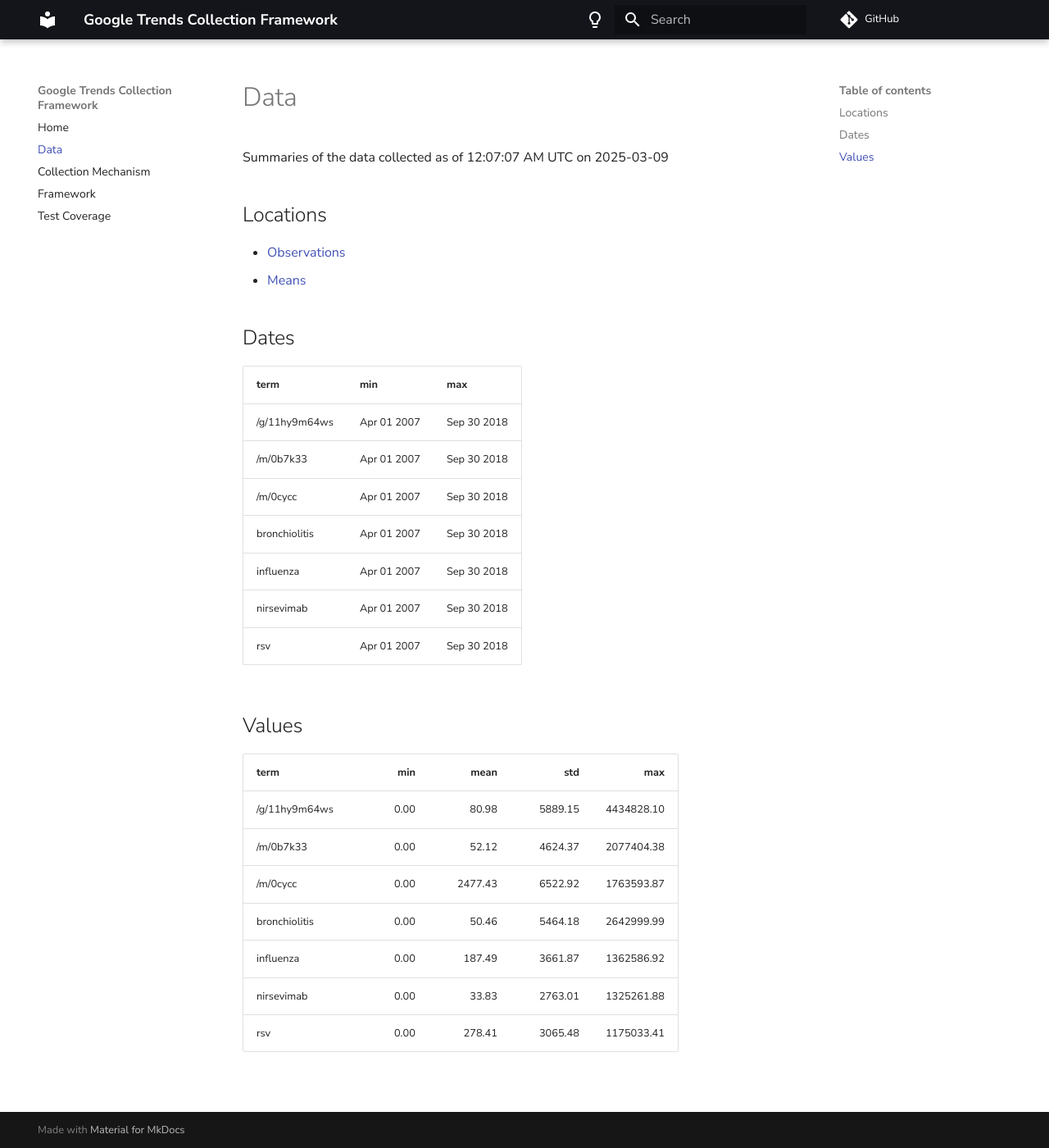
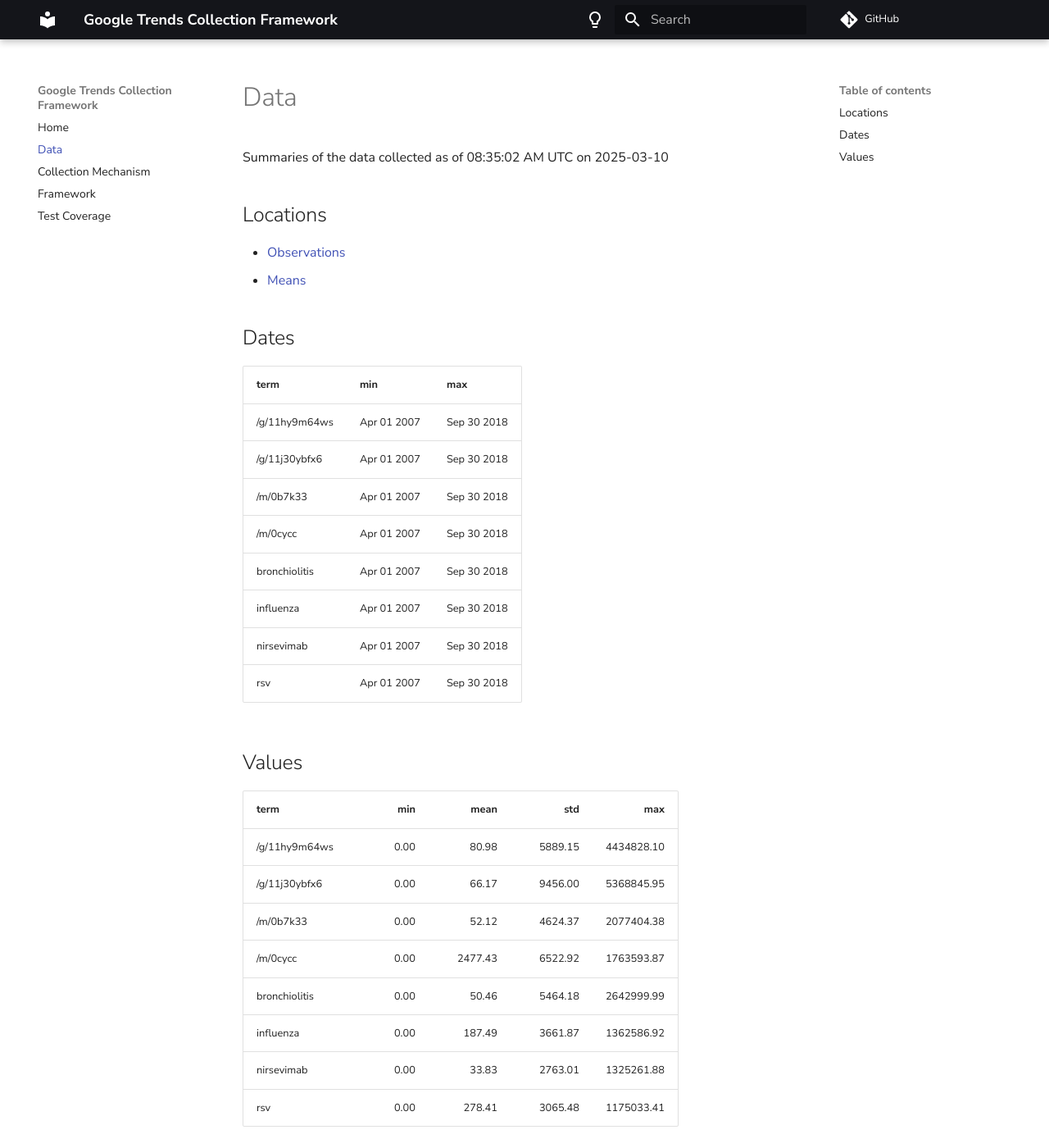
Before and after one commit to DISSC-yale/gtrends_collection, an MkDocs documentation site: the page built from docs_source/Data.md, in a window 1280 px wide and 1400 px high. Shown: the whole window at 82% size. Built offline with MkDocs 1.6.1 and Material for MkDocs 9.7.7, drawn with Linux system fonts in a browser that asks for light colours; some web fonts are replaced; comment, search, counter and statistics services are not loaded.

Commit message:
adds /g/11j30ybfx6 data

```diff
--- a/docs_source/Data.md
+++ b/docs_source/Data.md
@@ -1,4 +1,4 @@
-Summaries of the data collected as of 12:07:07 AM UTC on 2025-03-09
+Summaries of the data collected as of 08:35:02 AM UTC on 2025-03-10
 
 ## Locations
 
@@ -10,6 +10,7 @@ Summaries of the data collected as of 12:07:07 AM UTC on 2025-03-09
 | term          | min         | max         |
 |:--------------|:------------|:------------|
 | /g/11hy9m64ws | Apr 01 2007 | Sep 30 2018 |
+| /g/11j30ybfx6 | Apr 01 2007 | Sep 30 2018 |
 | /m/0b7k33     | Apr 01 2007 | Sep 30 2018 |
 | /m/0cycc      | Apr 01 2007 | Sep 30 2018 |
 | bronchiolitis | Apr 01 2007 | Sep 30 2018 |
@@ -22,6 +23,7 @@ Summaries of the data collected as of 12:07:07 AM UTC on 2025-03-09
 | term          |   min |    mean |     std |        max |
 |:--------------|------:|--------:|--------:|-----------:|
 | /g/11hy9m64ws |  0.00 |   80.98 | 5889.15 | 4434828.10 |
+| /g/11j30ybfx6 |  0.00 |   66.17 | 9456.00 | 5368845.95 |
 | /m/0b7k33     |  0.00 |   52.12 | 4624.37 | 2077404.38 |
 | /m/0cycc      |  0.00 | 2477.43 | 6522.92 | 1763593.87 |
 | bronchiolitis |  0.00 |   50.46 | 5464.18 | 2642999.99 |
```
Also changed, not shown: docs/Collector/index.html (+4 -4 lines), docs/Data/index.html (+13 -1 lines), docs/search/search_index.json (+1 -1 lines), docs/sitemap.xml (+4 -4 lines), 11 other files.
